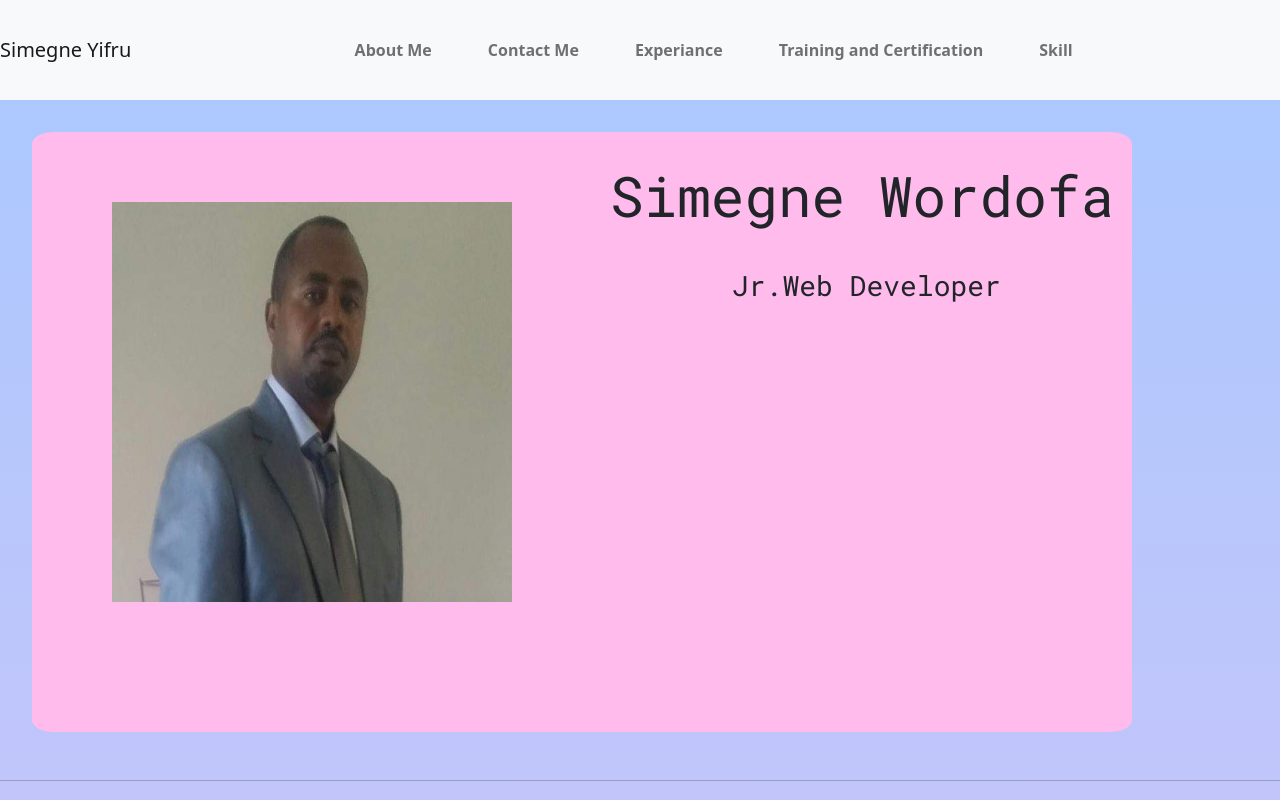
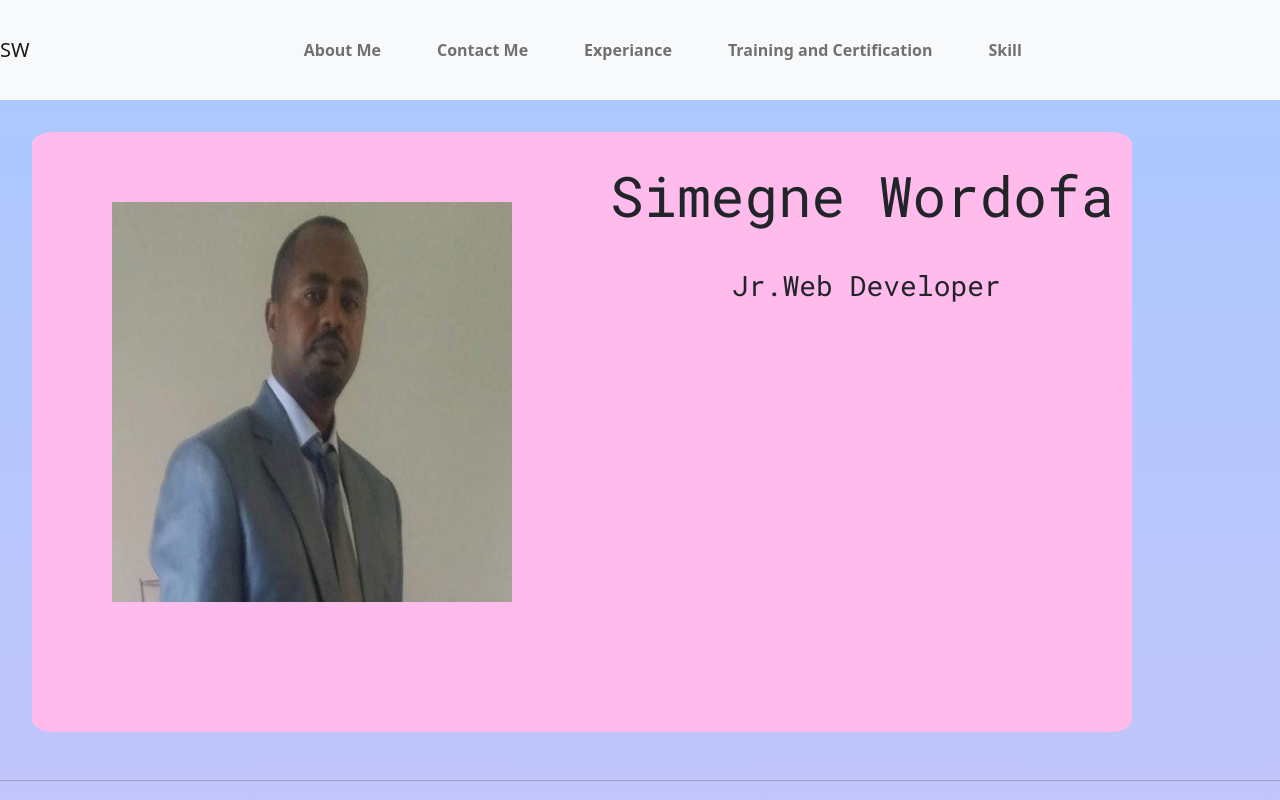
Before and after one commit to simegne/portfolio, a plain HTML site: page index.html in a window 1280 px wide. Shown: the top 800 px of the page. Drawn offline with nearby package versions, Linux system fonts and the light colour scheme.

Commit message:
Update index.html

```diff
--- a/index.html
+++ b/index.html
@@ -22,7 +22,7 @@
 <body>
             <!-- nav bar -->
         <nav class="navbar navbar-expand-lg navbar-light bg-light">
-            <a class="navbar-brand" href="#">Simegne Yifru</a>
+            <a class="navbar-brand" href="#">SW</a>
             <button class="navbar-toggler" type="button" data-toggle="collapse" data-target="#navbarSupportedContent" aria-controls="navbarSupportedContent" aria-expanded="false" aria-label="Toggle navigation">
               <span class="navbar-toggler-icon"></span>
             </button>
```
